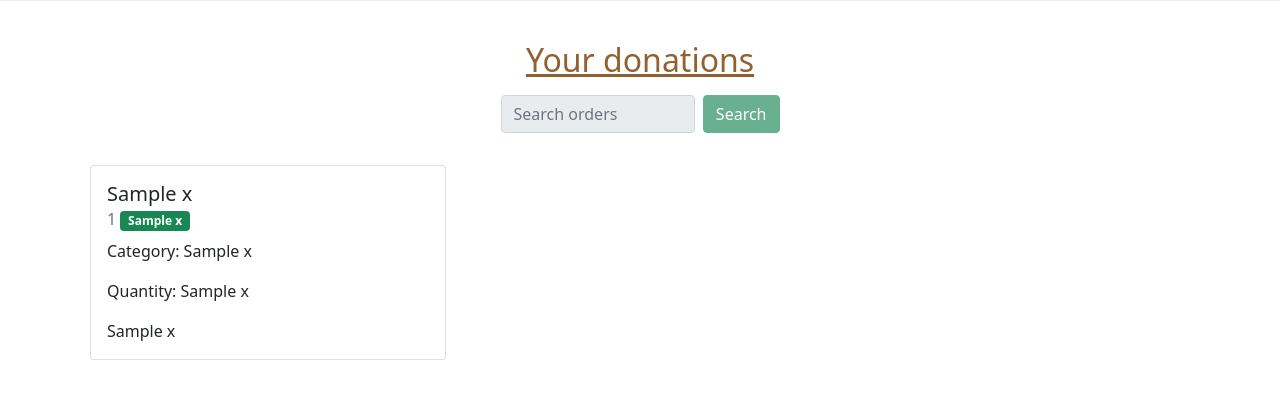
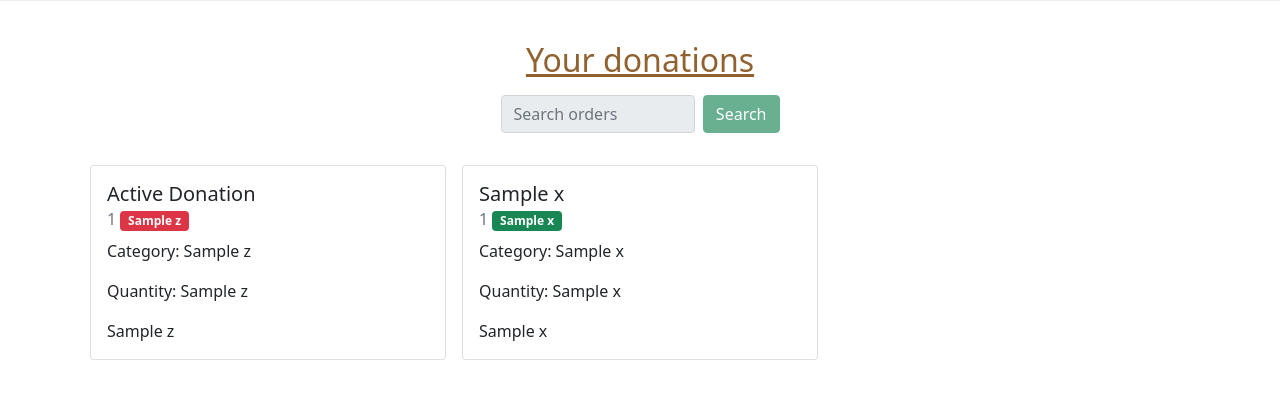
Before and after one commit to nandikajain/Khidmat, a Flask app: template templates/donorDonations.html in a window 1280 px wide. Shown: the part 365-764 px from the top of the page. Run offline with Flask 2, Linux system fonts and the light colour scheme; the template is opened without the code that fills it: most values are stand-ins (such as "Sample title", 1, 10 or a date in 2020).

Commit message:
Update donorDonations.html
Display active donations

```diff
--- a/templates/donorDonations.html
+++ b/templates/donorDonations.html
@@ -31,6 +31,19 @@ Donations
   <br>
 
 <div class="row m-0">
+{% for i in z %}
+<div class = "col-md-4 col-12  p-2">
+	<div class="card h-100 m-auto" >
+	  <div class="card-body">
+	    <h5 class="card-title">Active Donation</h5>
+	    <h6 class="card-subtitle mb-2 text-muted">{{i[0]}}	  <span class="badge bg-danger">{{i[4]}}</span></h6>
+	    <p class="card-text">Category: {{i[3]}}</p>
+	    <p class="card-text">Quantity: {{i[5]}}</p>
+	    <p class="card-text">{{i[2]}}</p>
+	  </div>
+	</div>
+</div>
+{% endfor %}
 {% for i in x %}
 <div class = "col-md-4 col-12  p-2">
 	<div class="card h-100 m-auto" >
```
